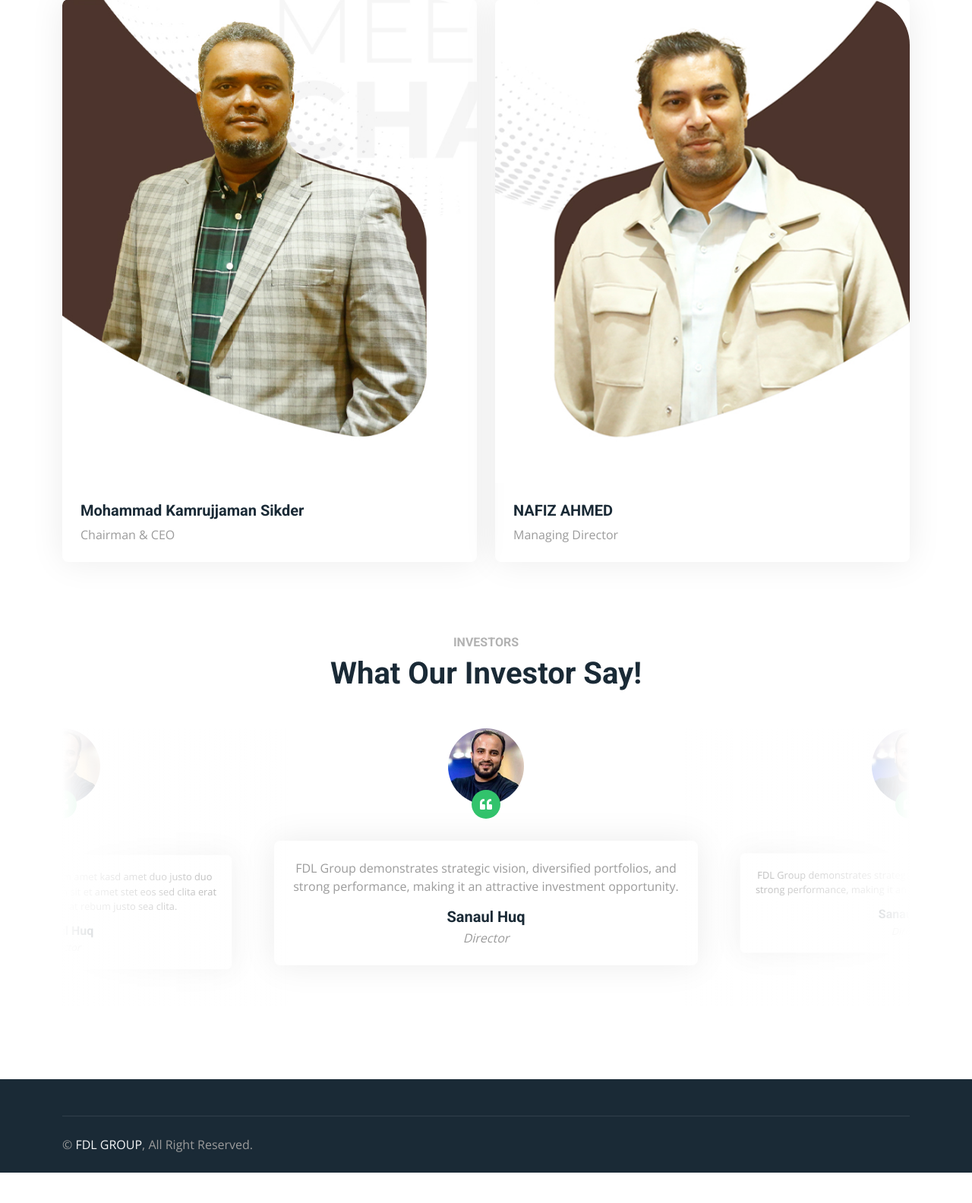
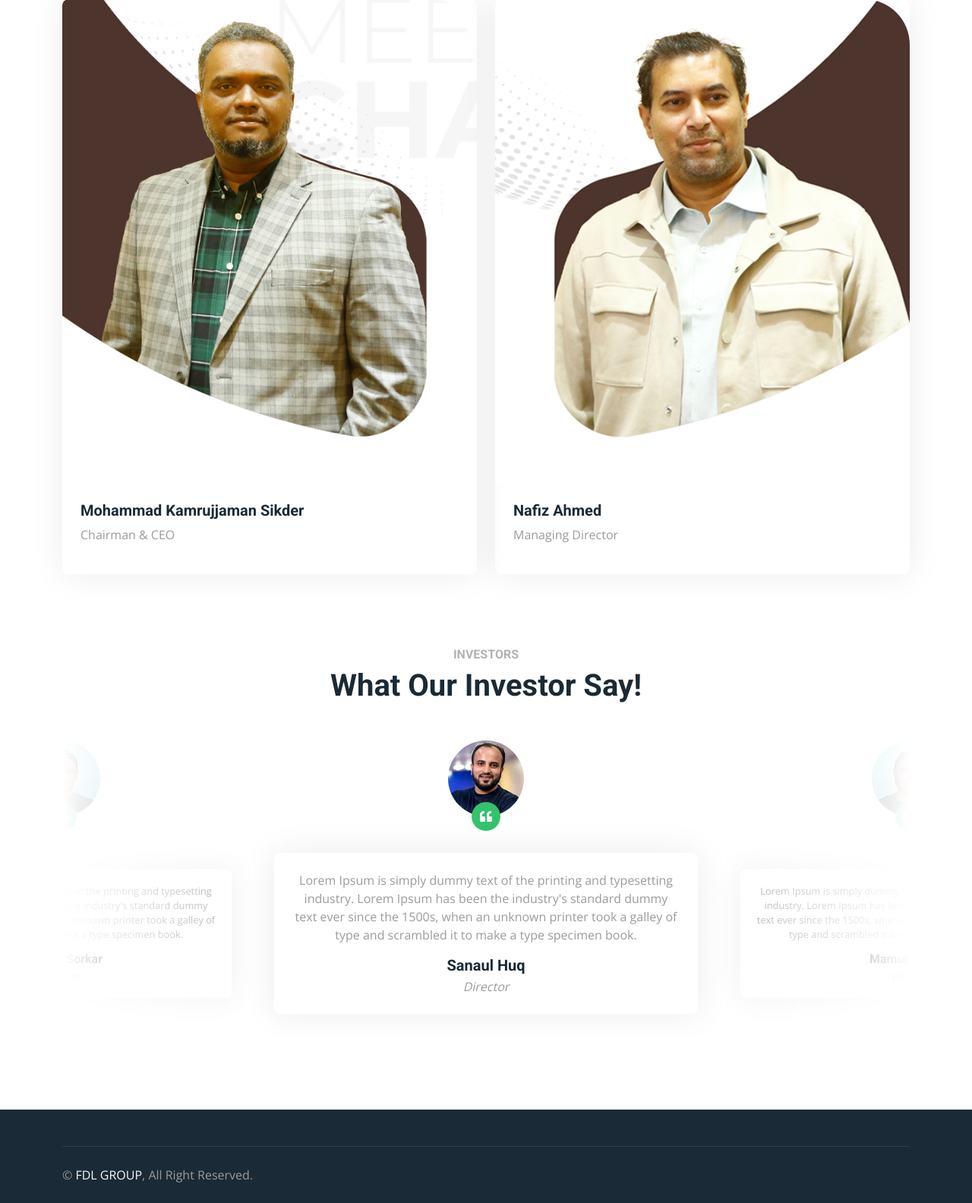
Before and after one commit to NihalSWE/FDL-A-joint-Website-of-some-websites-, a Django app: page / in a window 1280 px wide. Shown: the part 3407-4991 px from the top of the page at 76% size. Before the commit the page ends 4951 px from the top, so only its background shows below. Run offline with Django 4.2, Linux system fonts and the light colour scheme; data comes from the database, SQL or seed files in the repository; both versions use the stored data as it was after the commit; some libraries are stand-ins or nearby versions.

Commit message:
In home page (Team member & Investors) section become dynamic now.

```diff
--- a/products/models.py
+++ b/products/models.py
@@ -58,3 +58,22 @@ class ContactFormData(models.Model):
 
     def __str__(self):
         return f"Message from {self.name}"
+
+class TeamMember(models.Model):
+    name = models.CharField(max_length=100)
+    position = models.CharField(max_length=100)
+    image = models.ImageField(upload_to='team/')
+    bio = models.TextField(blank=True, null=True)
+
+    def __str__(self):
+        return self.name
+
+
+class Investor(models.Model):
+    name = models.CharField(max_length=100)
+    position = models.CharField(max_length=100)
+    image = models.ImageField(upload_to='testimonials/')
+    quote = models.TextField()
+
+    def __str__(self):
+        return self.name
--- a/products/templates/products/home.html
+++ b/products/templates/products/home.html
@@ -162,30 +162,20 @@ Home
             <h1 class="mb-4">Visionary Team</h1>
         </div>
         <div class="row g-4">
-                <div class="col-lg-6 col-md-6 wow fadeInUp" data-wow-delay="0.1s">
+            {% for member in team_members %}
+            <div class="col-lg-6 col-md-6 wow fadeInUp" data-wow-delay="0.{{ forloop.counter0 }}s">
                 <div class="team-item rounded overflow-hidden">
                     <div class="d-flex">
-                            <img class="img-fluid" src={% static "img/team-1.jpg" %} alt="">
+                        <img class="img-fluid" src="{{ member.image.url }}" alt="{{ member.name }}">
                     </div>
                     <div class="p-4">
-                            <h5>Mohammad Kamrujjaman Sikder</h5>
-                            <span>Chairman & CEO</span>
+                        <h5>{{ member.name }}</h5>
+                        <span>{{ member.position }}</span>
+                        <p>{{ member.bio }}</p>
                     </div>
                 </div>
             </div>
-                <div class="col-lg-6 col-md-6 wow fadeInUp" data-wow-delay="0.3s">
-                    <div class="team-item rounded overflow-hidden">
-                        <div class="d-flex">
-                            <img class="img-fluid" src={% static "img/team-2.jpg"%} alt="">
-
-                        </div>
-                        <div class="p-4">
-                            <h5>NAFIZ AHMED</h5>
-                            <span>Managing Director</span>
-                        </div>
-                    </div>
-                </div>
-
+            {% endfor %}
         </div>
     </div>
 </div>
@@ -200,45 +190,21 @@ Home
             <h1 class="mb-4">What Our Investor Say!</h1>
         </div>
         <div class="owl-carousel testimonial-carousel wow fadeInUp" data-wow-delay="0.1s">
+            {% for investor in investors %}
             <div class="testimonial-item text-center">
                 <div class="testimonial-img position-relative">
-                        <img class="img-fluid rounded-circle mx-auto mb-5" src={% static "img/testimonial-1.jpg"%}>
+                    <img class="img-fluid rounded-circle mx-auto mb-5" src="{{ investor.image.url }}">
                     <div class="btn-square bg-primary rounded-circle">
                         <i class="fa fa-quote-left text-white"></i>
                     </div>
                 </div>
                 <div class="testimonial-text text-center rounded p-4">
-                        <p>FDL Group demonstrates strategic vision, diversified portfolios, and strong performance, making it an attractive investment opportunity.</p>
-                        <h5 class="mb-1">Sanaul Huq</h5>
-                        <span class="fst-italic">Director</span>
+                    <p>{{ investor.quote }}</p>
+                    <h5 class="mb-1">{{ investor.name }}</h5>
+                    <span class="fst-italic">{{ investor.position }}</span>
                 </div>
             </div>
-                <div class="testimonial-item text-center">
-                    <div class="testimonial-img position-relative">
-                        <img class="img-fluid rounded-circle mx-auto mb-5" src={% static "img/testimonial-1.jpg"%}>
-                        <div class="btn-square bg-primary rounded-circle">
-                            <i class="fa fa-quote-left text-white"></i>
-                        </div>
-                    </div>
-                    <div class="testimonial-text text-center rounded p-4">
-                        <p>FDL Group demonstrates strategic vision, diversified portfolios, and strong performance, making it an attractive investment opportunity.</p>
-                        <h5 class="mb-1">Sanaul Huq</h5>
-                        <span class="fst-italic">Director</span>
-                    </div>
-                </div>
-                <div class="testimonial-item text-center">
-                    <div class="testimonial-img position-relative">
-                        <img class="img-fluid rounded-circle mx-auto mb-5" src={% static "img/testimonial-1.jpg"%}>
-                        <div class="btn-square bg-primary rounded-circle">
-                            <i class="fa fa-quote-left text-white"></i>
-                        </div>
-                    </div>
-                    <div class="testimonial-text text-center rounded p-4">
-                        <p>Clita clita tempor justo dolor ipsum amet kasd amet duo justo duo duo labore sed sed. Magna ut diam sit et amet stet eos sed clita erat magna elitr erat sit sit erat at rebum justo sea clita.</p>
-                        <h5 class="mb-1">Sanaul Huq</h5>
-                        <span class="fst-italic">Director</span>
-                    </div>
-                </div>
+            {% endfor %}
         </div>
     </div>
 </div>
--- a/products/views.py
+++ b/products/views.py
@@ -1,7 +1,6 @@
 from django.shortcuts import render, redirect
-
 from django.contrib import messages
-from .models import Portfolio,CarouselItem,BusinessStrength,CareerApplication,ContactStaticContent, ContactFormData
+from .models import Portfolio,CarouselItem,BusinessStrength,CareerApplication,ContactStaticContent, ContactFormData,TeamMember,Investor
 # Create your views here.
 def base(request):
     return render(request, 'products/base.html')
@@ -11,10 +10,14 @@ def home(request):
     portfolio = Portfolio.objects.last()  # Get the most recently uploaded portfolio
     carousel_items = CarouselItem.objects.all()
     business_strengths = BusinessStrength.objects.all()
+    team_members = TeamMember.objects.all()
+    investors = Investor.objects.all()
     context = {
         'portfolio': portfolio,
         'carousel_items': carousel_items,
-        'business_strengths': business_strengths
+        'business_strengths': business_strengths,
+        'team_members': team_members,
+        'investors': investors
     }
     return render(request, 'products/home.html',context)
 
```
Also changed, not shown: products/admin.py (+10 -1 lines), products/templates/products/about.html (+0 -51 lines), db.sqlite3, media/team/team-1.jpg (added), media/team/team-2.jpg (added), media/testimonials/testimonial-1.jpg (added), media/testimonials/testimonial-3.jpg (added), products/migrations/0008_teammember.py (added), products/migrations/0009_testimonial.py (added), products/migrations/0010_rename_testimonial_investor.py (added). Lines whose indentation alone changed are shown as unchanged.
